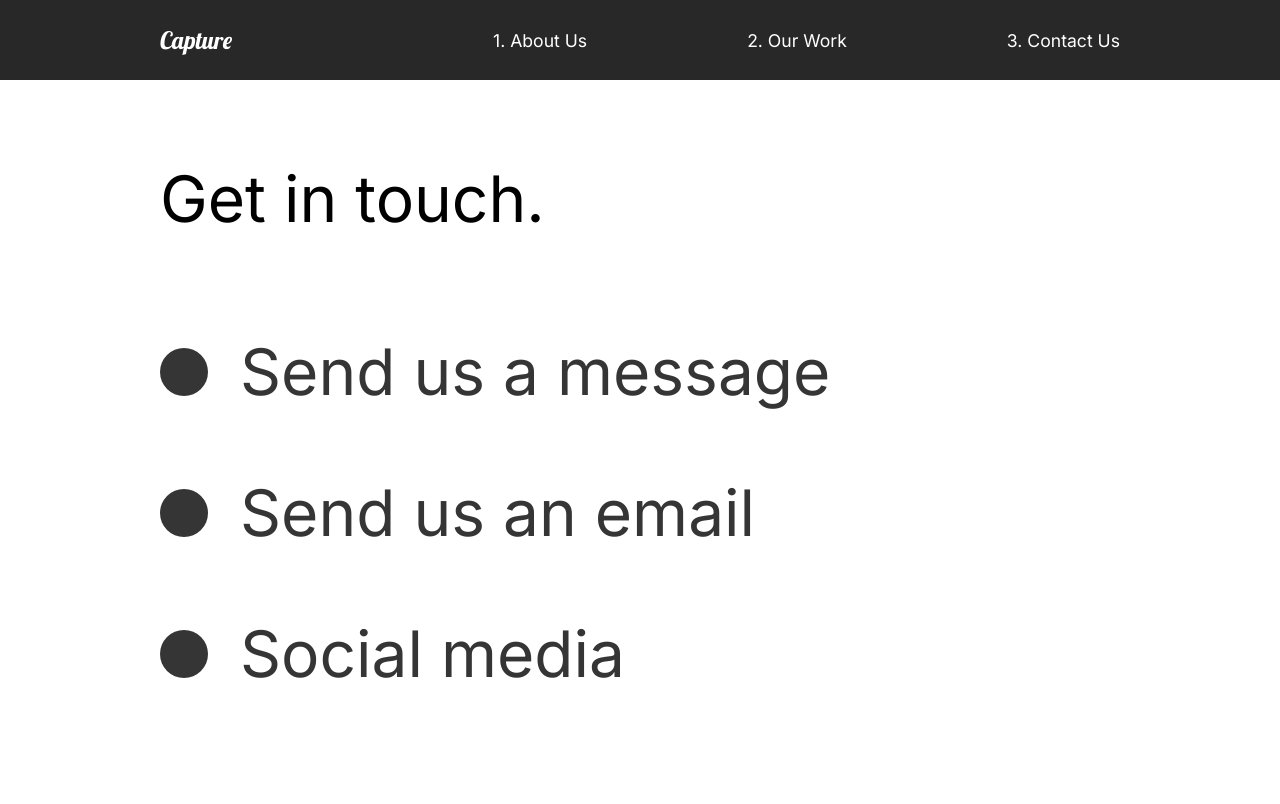
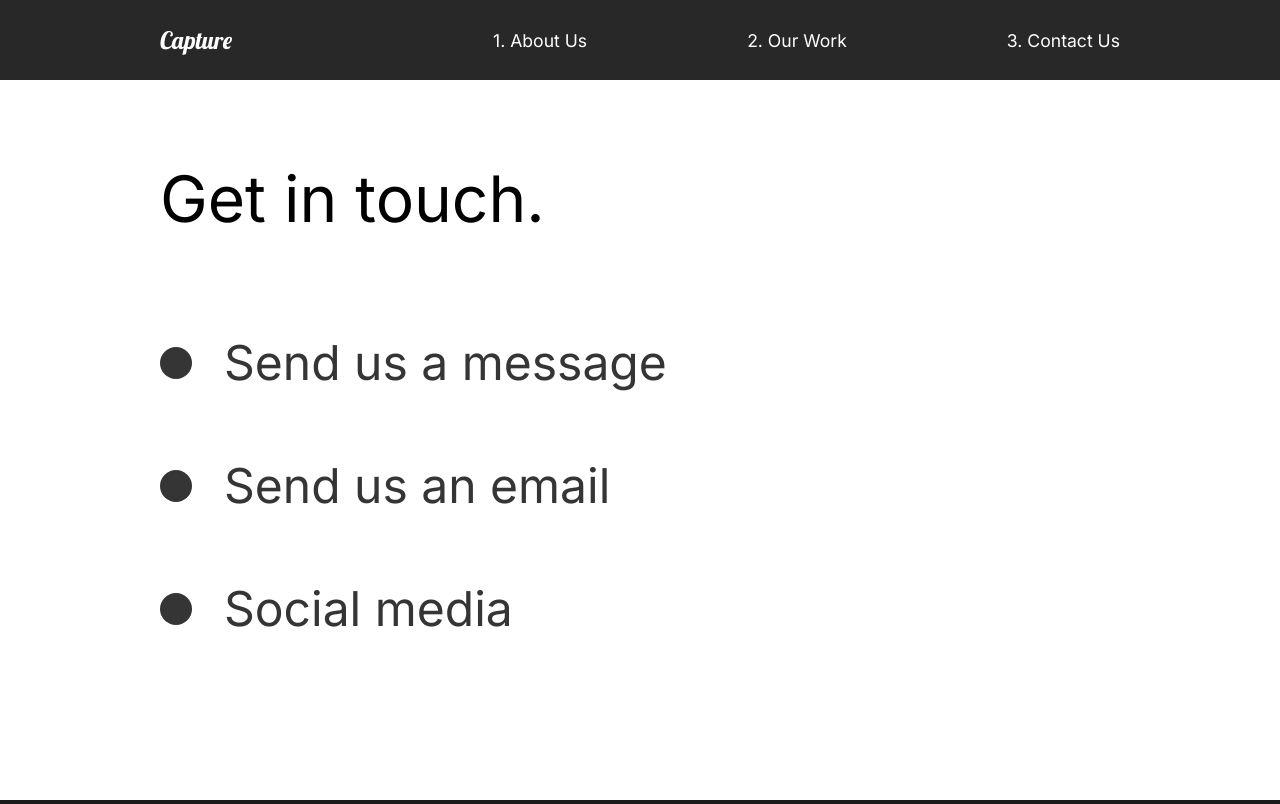
Before and after one commit to roxtran/capture, a React (Create React App) app: page /contact in a window 1280 px wide. Built offline with nearby package versions, Linux system fonts and the light colour scheme.

Commit message:
22. Fxing Weird Quirks

```diff
--- a/src/App.js
+++ b/src/App.js
@@ -9,27 +9,21 @@ import MovieDetail from './pages/MovieDetail'
 import { Switch, Route, useLocation } from 'react-router-dom'
 // Animation
 import { AnimatePresence } from 'framer-motion'
+import ScrollTop from './components/ScrollTop'
 
 function App() {
   const location = useLocation()
   return (
     <div className='App'>
       <GlobalStyle />
+      <ScrollTop />
       <Nav />
       <AnimatePresence>
         <Switch location={location} key={location.pathname}>
-          <Route path='/' exact>
-            <AboutUs />
-          </Route>
-          <Route path='/work' exact>
-            <OurWork />
-          </Route>
-          <Route path='/work/:id'>
-            <MovieDetail />
-          </Route>
-          <Route path='/contact'>
-            <ContactUs />
-          </Route>
+          <Route path='/' exact component={AboutUs} />
+          <Route path='/work' exact component={OurWork} />
+          <Route path='/work/:id' component={MovieDetail} />
+          <Route path='/contact' component={ContactUs} />
         </Switch>
       </AnimatePresence>
     </div>
--- a/src/components/GlobalStyle.js
+++ b/src/components/GlobalStyle.js
@@ -10,6 +10,7 @@ const GlobalStyle = createGlobalStyle`
   body {
     background: #1b1b1b;
     font-family: 'Inter', sans-serif;
+    overflow-x: hidden;
   }
 
   button {
@@ -34,7 +35,8 @@ const GlobalStyle = createGlobalStyle`
   }
 
   h3 {
-    color: white;
+    font-weight: normal;
+    font-size: 3rem;
   }
 
   h4 {
--- a/src/components/Nav.js
+++ b/src/components/Nav.js
@@ -25,6 +25,9 @@ const Nav = () => {
 }
 
 const StyledNav = styled.nav`
+  position: sticky;
+  top: 0;
+  z-index: 99;
   min-height: 10vh;
   display: flex;
   margin: auto;
--- /dev/null
+++ b/src/components/ScrollTop.js
@@ -0,0 +1,12 @@
+import { useEffect } from 'react'
+import { useLocation } from 'react-router-dom'
+
+export default function ScrollTop() {
+  const { pathname } = useLocation()
+  // console.log(pathname)
+  useEffect(() => {
+    window.scroll({ top: 0, left: 0, behavior: 'smooth' })
+  }, [pathname])
+
+  return null
+}
--- a/src/components/ServicesSection.js
+++ b/src/components/ServicesSection.js
@@ -28,28 +28,28 @@ const ServicesSection = () => {
           <Card>
             <div className='icon'>
               <img src={clock} alt='clock' />
-              <h3>Efficient</h3>
+              <h4>Efficient</h4>
             </div>
             <p>Lorem ipsum dolor sit amet.</p>
           </Card>
           <Card>
             <div className='icon'>
               <img src={teamwork} alt='teamwork' />
-              <h3>Teamwork</h3>
+              <h4>Teamwork</h4>
             </div>
             <p>Lorem ipsum dolor sit amet.</p>
           </Card>
           <Card>
             <div className='icon'>
               <img src={diaphragm} alt='diaphragm' />
-              <h3>Diaphragm</h3>
+              <h4>Diaphragm</h4>
             </div>
             <p>Lorem ipsum dolor sit amet.</p>
           </Card>
           <Card>
             <div className='icon'>
               <img src={money} alt='money' />
-              <h3>Affordable</h3>
+              <h4>Affordable</h4>
             </div>
             <p>Lorem ipsum dolor sit amet.</p>
           </Card>
@@ -81,7 +81,8 @@ const Card = styled.div`
   .icon {
     display: flex;
     align-items: center;
-    h3 {
+    h4 {
+      font-size: 1.2rem;
       margin-left: 1rem;
       background: white;
       color: black;
--- a/src/pages/ContactUs.js
+++ b/src/pages/ContactUs.js
@@ -20,19 +20,19 @@ const ContactUs = () => {
       <div className='hide'>
         <Social variants={titleAnimation}>
           <Circle />
-          <h2>Send us a message</h2>
+          <h3>Send us a message</h3>
         </Social>
       </div>
       <div className='hide'>
         <Social variants={titleAnimation}>
           <Circle />
-          <h2>Send us an email</h2>
+          <h3>Send us an email</h3>
         </Social>
       </div>
       <div className='hide'>
         <Social variants={titleAnimation}>
           <Circle />
-          <h2>Social media</h2>
+          <h3>Social media</h3>
         </Social>
       </div>
     </StyledContact>
@@ -52,7 +52,7 @@ const Title = styled.div`
 const Social = styled(motion.div)`
   display: flex;
   align-items: center;
-  h2 {
+  h3 {
     margin: 2rem;
     &:hover {
       cursor: pointer;
@@ -62,8 +62,8 @@ const Social = styled(motion.div)`
 `
 const Circle = styled.div`
   border-radius: 50%;
-  width: 3rem;
-  height: 3rem;
+  width: 2rem;
+  height: 2rem;
   background: #353535;
 `
 
```
Also changed, not shown: src/pages/AboutUs.js (+6 -1 lines).
